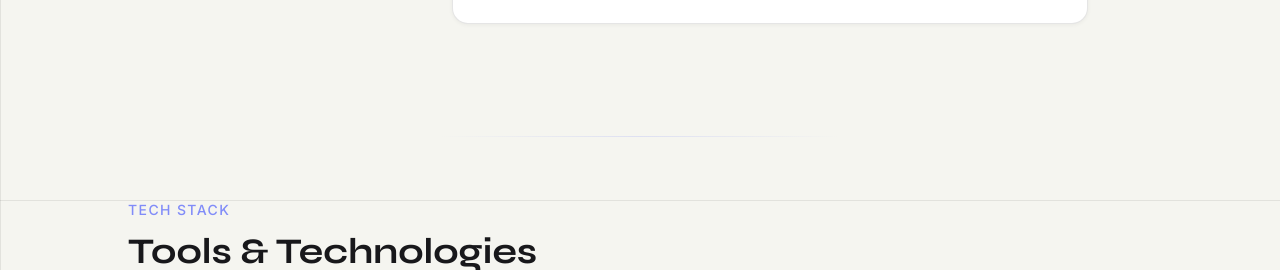
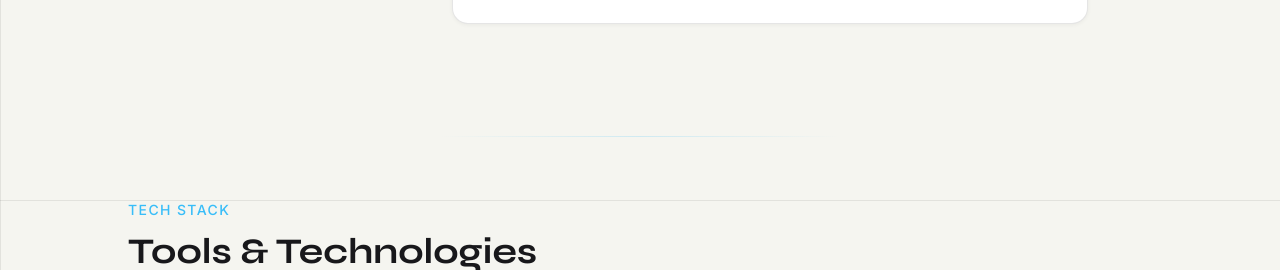
Before and after one commit to alicowestern/my_portfolio-V2, a Next.js app: page / in a window 1280 px wide. Shown: the part 4600-4870 px from the top of the page. Built offline with nearby package versions, Linux system fonts and the light colour scheme; no server answers.

Commit message:
style: fix Tools section eyebrow label and divider to blue
- Change 'Tech Stack' eyebrow from purple (#818CF8) to blue (#38BDF8)
- Change section top divider glow from purple to blue

```diff
--- a/src/components/Tools.tsx
+++ b/src/components/Tools.tsx
@@ -18,7 +18,7 @@ export default function Tools() {
     return (
         <section className="py-12 md:py-16 px-0 md:px-6 relative overflow-hidden">
             {/* Section glow divider */}
-            <div className="absolute top-0 left-1/2 -translate-x-1/2 w-[400px] h-[1px] bg-gradient-to-r from-transparent via-[#818CF8]/20 to-transparent" />
+            <div className="absolute top-0 left-1/2 -translate-x-1/2 w-[400px] h-[1px] bg-gradient-to-r from-transparent via-[#38BDF8]/20 to-transparent" />
 
             <div className="container mx-auto max-w-5xl px-6 md:px-0">
                 <motion.div
@@ -28,7 +28,7 @@ export default function Tools() {
                     transition={{ type: "spring", stiffness: 80, damping: 20 }}
                     className="mb-12"
                 >
-                    <span className="text-[#818CF8] text-sm font-medium tracking-widest uppercase mb-3 block">Tech Stack</span>
+                    <span className="text-[#38BDF8] text-sm font-medium tracking-widest uppercase mb-3 block">Tech Stack</span>
                     <h2 className="text-3xl md:text-4xl font-bold font-[family-name:var(--font-syne)] text-[#18181B] mb-4">Tools & Technologies</h2>
                     <div className="h-1 w-16 bg-[#38BDF8] rounded-full"></div>
                 </motion.div>
```
